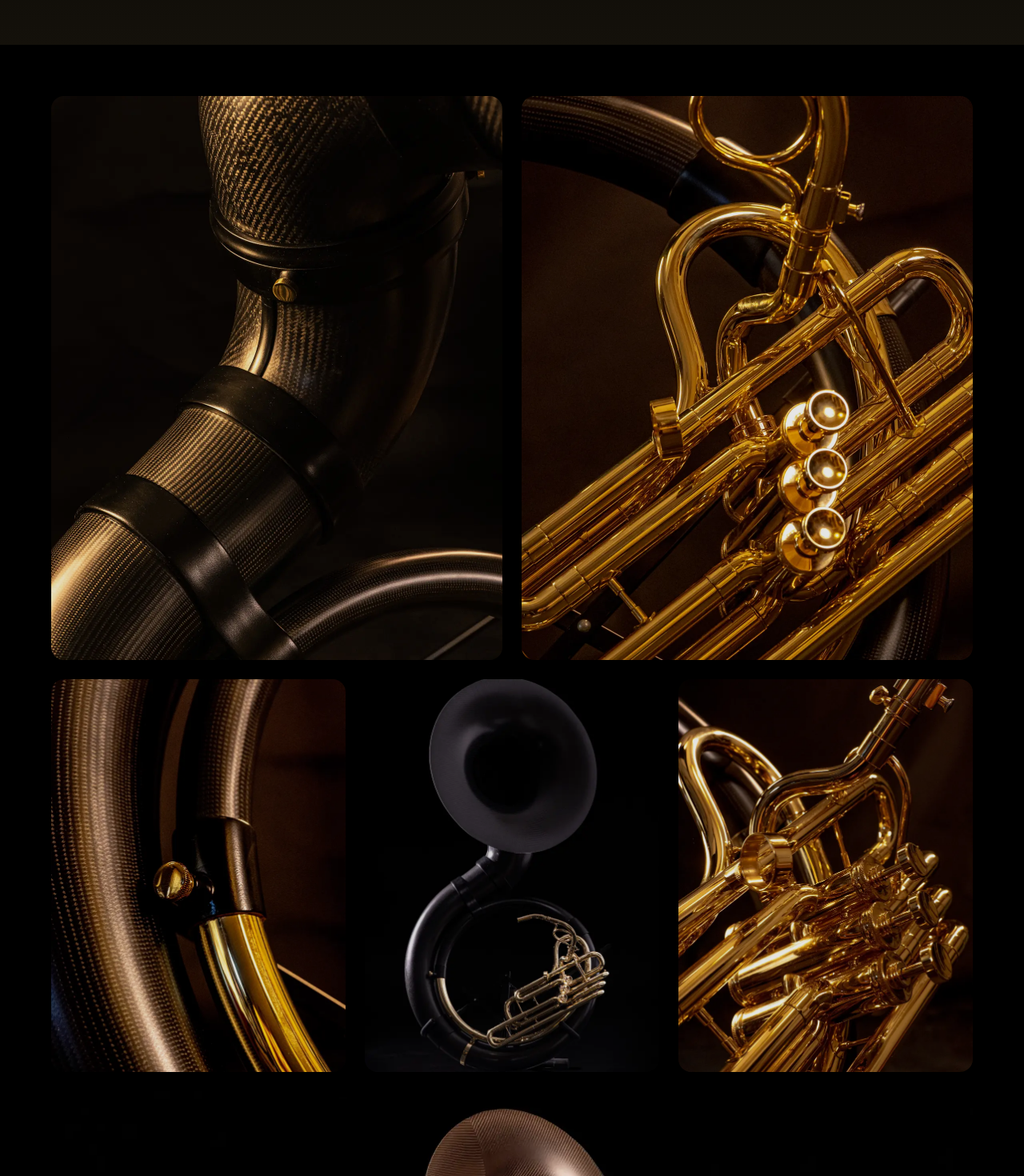
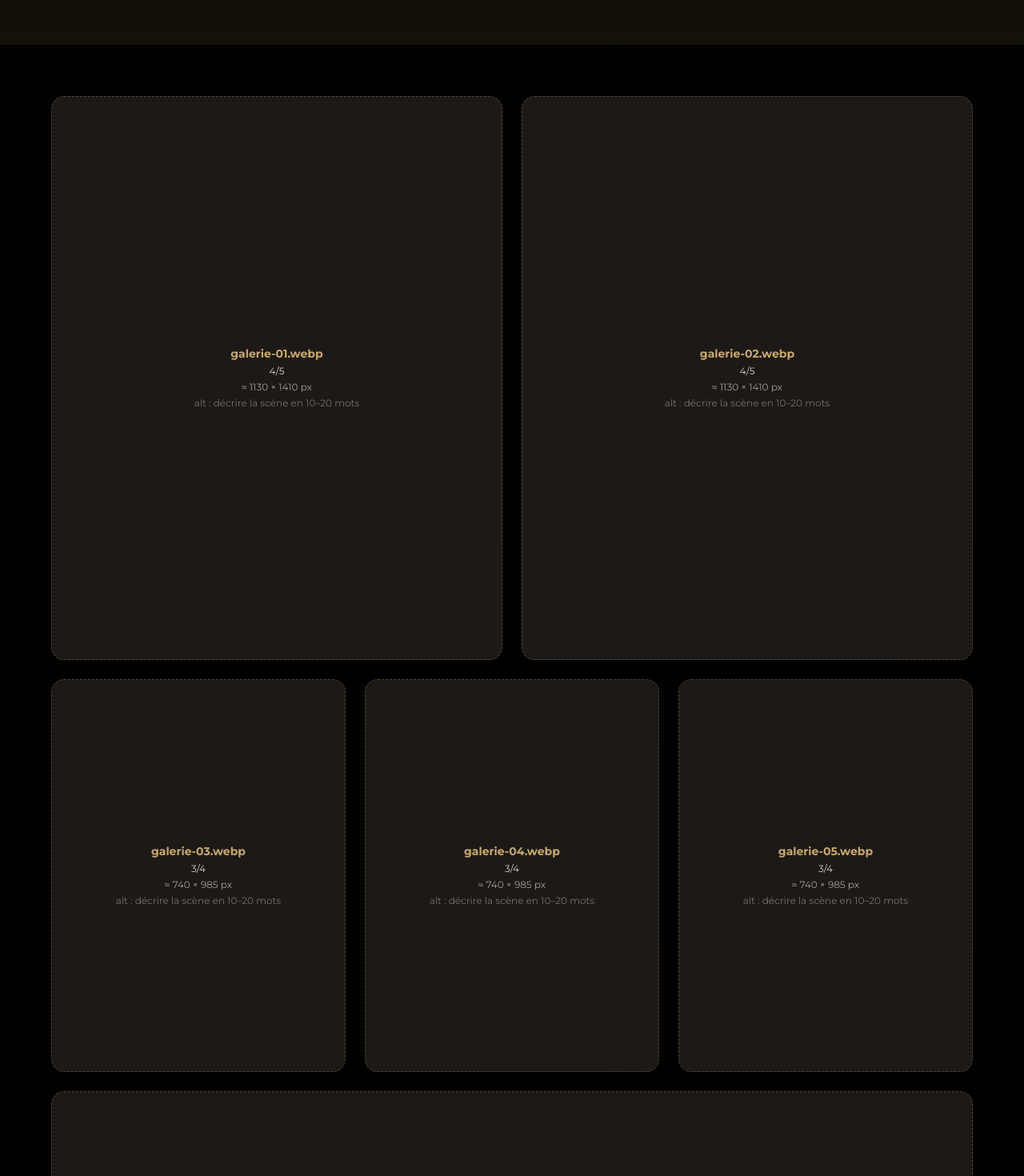
Before and after one commit to Fysalidev/www-sousaphone-carbon, a Next.js app: page /galerie in a window 1280 px wide. Shown: the part 1100-2570 px from the top of the page at 80% size. Built offline with nearby package versions, Linux system fonts and the light colour scheme; no server answers.

Commit message:
6 | Galerie | trame en placeholders seuls : table PHOTOS vide, câblage photo par photo au dépôt
Generated by Mistral Vibe.
Co-Authored-By: Mistral Vibe <vibe@mistral.ai>

```diff
--- a/src/app/galerie/page.js
+++ b/src/app/galerie/page.js
@@ -14,65 +14,14 @@ export const metadata = {
 // Emplacement vide : placeholder pointillé avec le fichier attendu
 // et son ratio.
 
-// Photos déposées, par numéro d'emplacement.
-const PHOTOS = {
-  "01": {
-    src: "/galerie/galerie-01.webp",
-    alt: "Photographie du Sousaphone Carbon",
-  },
-  "02": {
-    src: "/galerie/galerie-02.webp",
-    alt: "Photographie du Sousaphone Carbon",
-  },
-  "03": {
-    src: "/galerie/galerie-03.webp",
-    alt: "Photographie du Sousaphone Carbon",
-  },
-  "04": {
-    src: "/galerie/galerie-04.webp",
-    alt: "Photographie du Sousaphone Carbon",
-  },
-  "05": {
-    src: "/galerie/galerie-05.webp",
-    alt: "Photographie du Sousaphone Carbon",
-  },
-  "06": {
-    src: "/galerie/galerie-06.webp",
-    alt: "Sousaphone en laiton de profil sur fond noir, pavillon doré au premier plan",
-  },
-  "07": {
-    src: "/galerie/galerie-07.webp",
-    alt: "Photographie du Sousaphone Carbon",
-  },
-  "08": {
-    src: "/galerie/galerie-08.webp",
-    alt: "Photographie du Sousaphone Carbon",
-  },
-  "09": {
-    src: "/galerie/galerie-09.webp",
-    alt: "Photographie du Sousaphone Carbon",
-  },
-  10: {
-    src: "/galerie/galerie-10.webp",
-    alt: "Photographie du Sousaphone Carbon",
-  },
-  11: {
-    src: "/galerie/galerie-11.webp",
-    alt: "Photographie du Sousaphone Carbon",
-  },
-  12: {
-    src: "/galerie/galerie-12.webp",
-    alt: "Photographie du Sousaphone Carbon",
-  },
-  13: {
-    src: "/galerie/galerie-13.webp",
-    alt: "Photographie du Sousaphone Carbon",
-  },
-  14: {
-    src: "/galerie/galerie-14.webp",
-    alt: "Photographie du Sousaphone Carbon",
-  },
-};
+// Photos câblées, par numéro d'emplacement : la trame s'évalue
+// pour l'instant sur ses seuls placeholders — la table est vide.
+// Chaque dépôt se câble ici, ex. :
+//   "06": { src: "/galerie/galerie-06.webp", alt: "…" }
+// Les fichiers déjà déposés (01–14) portent chacun le ratio de
+// leur emplacement : les rebrancher ne demande que l'entrée
+// src/alt correspondante.
+const PHOTOS = {};
 
 // ——— Trame alignée ———
 // La série se lit en lignes alignées, motif 2–3–1 répété : une ligne
@@ -198,9 +147,9 @@ export default function GaleriePage() {
           La photo d'ouverture (galerie-12.webp, 2304×1440, pile 16/10
           — aucun recadrage) occupe la colonne de la grille
           (max-w-6xl) et annonce son langage : carte arrondie,
-          object-cover, brightness-90. Elle réapparaît plus bas à
-          son emplacement (12) — même licence que le hero instrument
-          (galerie-04) et les vignettes d'accueil. */}
+          object-cover, brightness-90. Elle ne vit que dans le hero
+          pour l'instant — la trame s'évalue sur ses placeholders,
+          l'emplacement 12 la reprendra au câblage. */}
       <section
         aria-labelledby="titre-galerie"
         className="hero flex flex-col bg-linear-to-b from-[#C9A96A]/10 via-transparent to-[#C9A96A]/10 px-6 pt-12 pb-12 text-center min-[768px]:pt-16 min-[768px]:pb-16"
```
